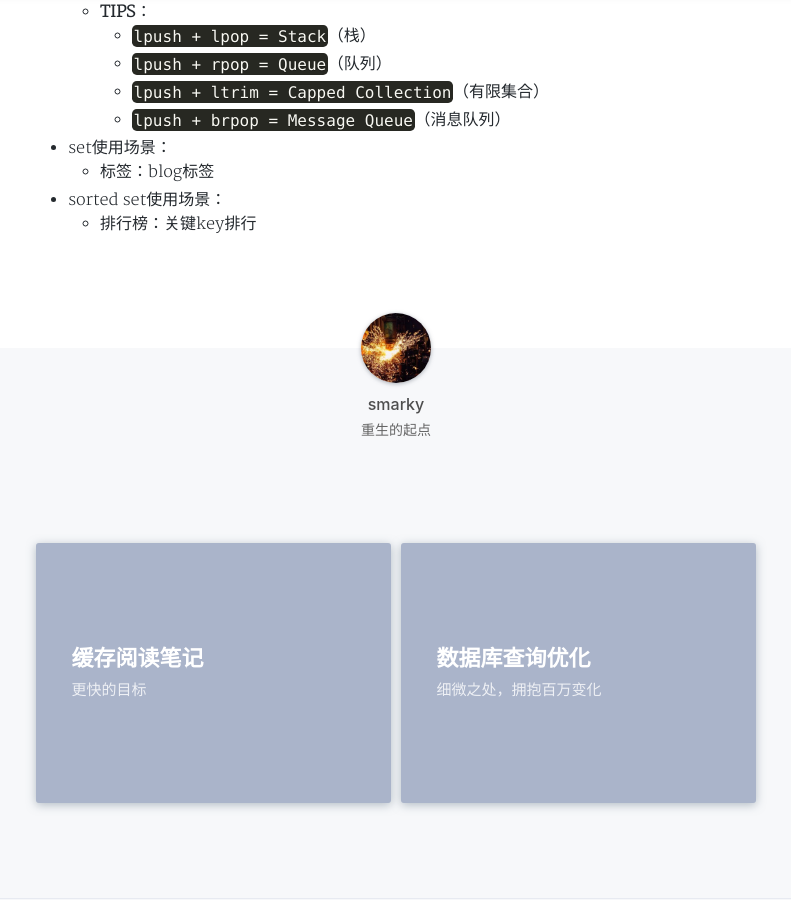
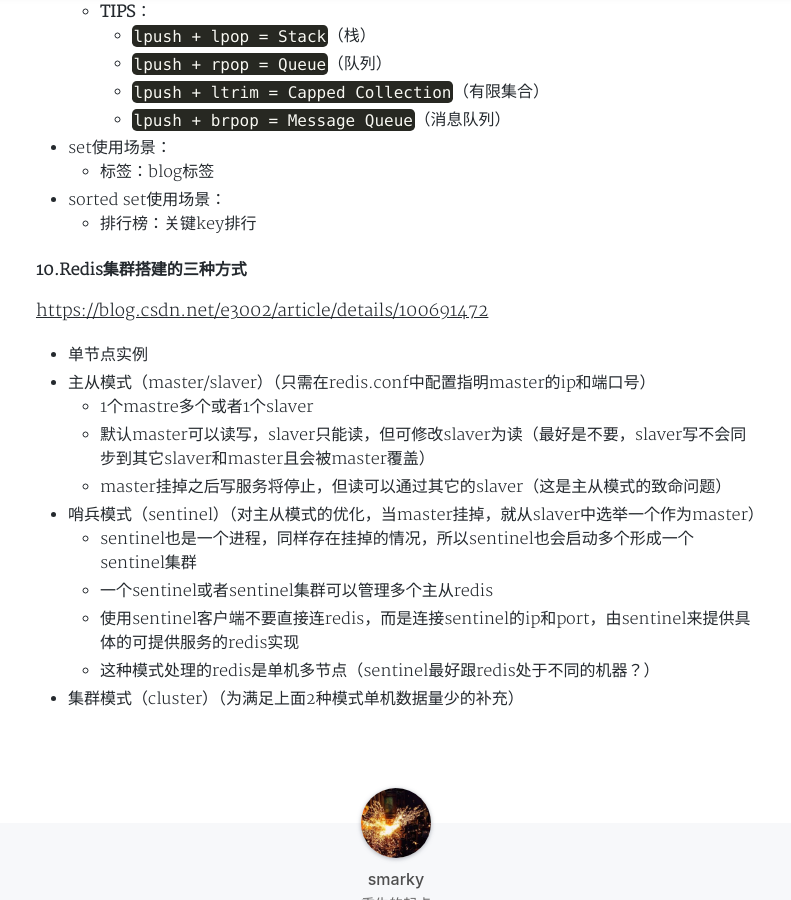
Before and after one commit to smakry/smakry.github.io, a Jekyll site: the page built from _posts/2019-09-05-Redis阅读笔记.md, in a window 1280 px wide and 900 px high, scrolled down 2362 px. Shown: the whole window, without its empty margins (244-1035 px from the left). Built offline with Jekyll 4.4.1, drawn with Linux system fonts in a browser that asks for light colours; nearby versions of some CDN libraries; comment, search, counter and statistics services are not loaded; a style sheet for code colours, icons or effects is not loaded.

Commit message:
redis集群搭建方式

```diff
--- a/_posts/2019-09-05-Redis阅读笔记.md
+++ b/_posts/2019-09-05-Redis阅读笔记.md
@@ -85,3 +85,19 @@ tags: Redis 阅读笔记
     - 标签：blog标签
 - sorted set使用场景：
     - 排行榜：关键key排行
+
+#### 10.Redis集群搭建的三种方式
+
+<https://blog.csdn.net/e3002/article/details/100691472>
+
+- 单节点实例
+- 主从模式（master/slaver）（只需在redis.conf中配置<slaveof ip 端口>指明master的ip和端口号）
+    - 1个mastre多个或者1个slaver
+    - 默认master可以读写，slaver只能读，但可修改slaver为读（最好是不要，slaver写不会同步到其它slaver和master且会被master覆盖）
+    - master挂掉之后写服务将停止，但读可以通过其它的slaver（这是主从模式的致命问题）
+- 哨兵模式（sentinel）（对主从模式的优化，当master挂掉，就从slaver中选举一个作为master）
+    - sentinel也是一个进程，同样存在挂掉的情况，所以sentinel也会启动多个形成一个sentinel集群
+    - 一个sentinel或者sentinel集群可以管理多个主从redis
+    - 使用sentinel客户端不要直接连redis，而是连接sentinel的ip和port，由sentinel来提供具体的可提供服务的redis实现
+    - 这种模式处理的redis是单机多节点（sentinel最好跟redis处于不同的机器？）
+- 集群模式（cluster）（为满足上面2种模式单机数据量少的补充）
```
